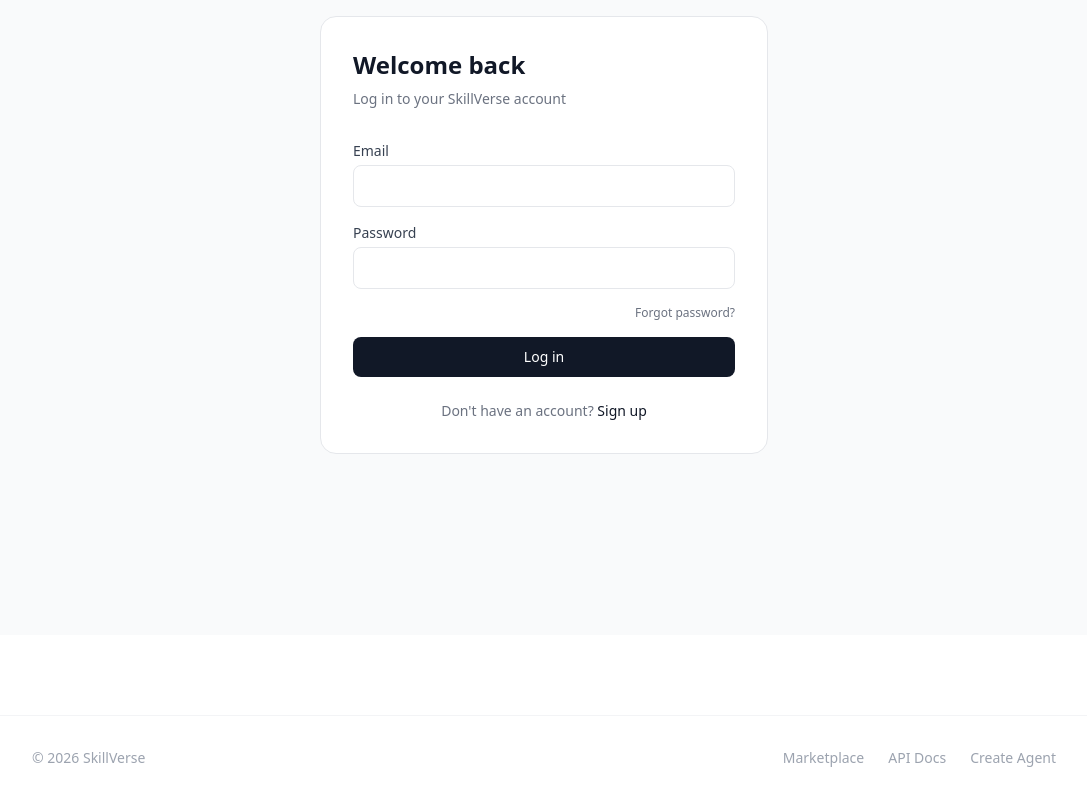
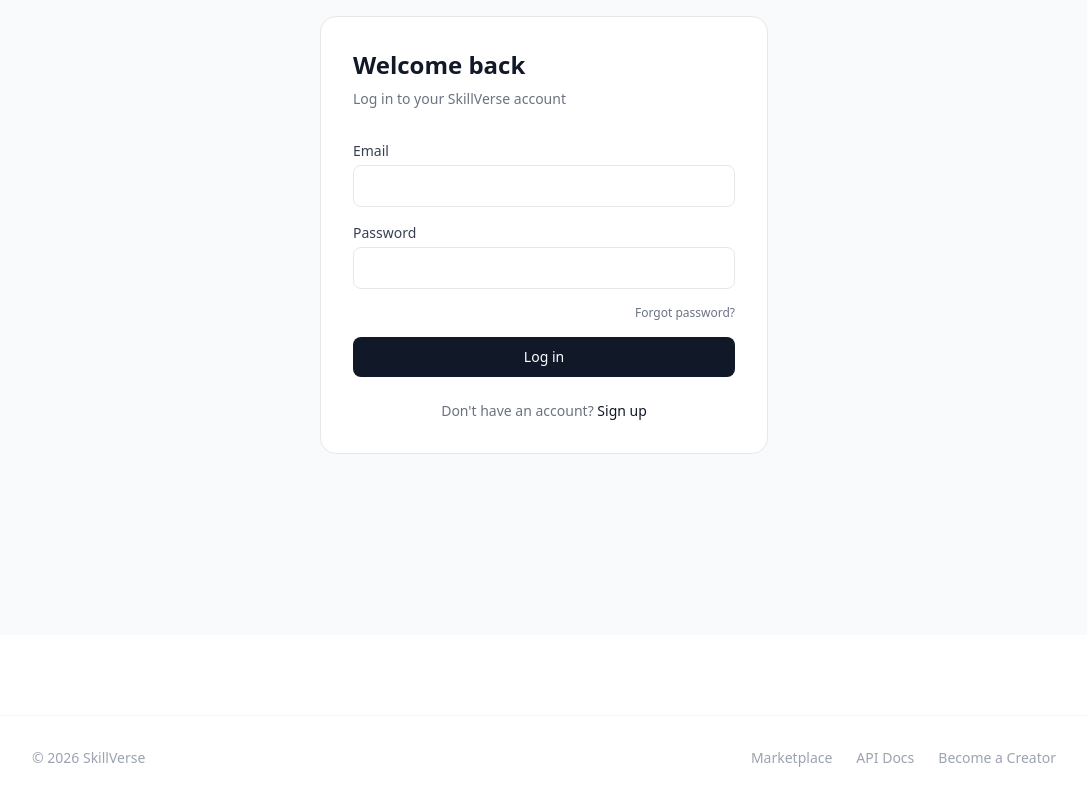
Before and after one commit to Utsavkumar001/skillverse-frontend, a React (Vite) app: page /login in a window 1280 px wide. Shown: the part 218-1018 px from the top of the page, without its empty margins (96-1183 px from the left). Built offline with nearby package versions, Linux system fonts and the light colour scheme; no server answers.

Commit message:
fix footer - role based links

```diff
--- a/src/components/Footer.jsx
+++ b/src/components/Footer.jsx
@@ -1,6 +1,10 @@
 import { Link } from 'react-router-dom';
+import { useAuth } from '../context/AuthContext';
 
 export default function Footer() {
+  const { user } = useAuth();
+  const isCreator = user?.role === 'creator' || user?.role === 'admin';
+
   return (
     <footer className="border-t border-gray-100 mt-20 py-8 px-6">
       <div className="max-w-5xl mx-auto flex flex-col sm:flex-row items-center justify-between gap-4 text-sm text-gray-400">
@@ -8,7 +12,11 @@
         <div className="flex gap-6">
           <Link to="/marketplace" className="hover:text-gray-900 transition-colors">Marketplace</Link>
           <Link to="/api-docs" className="hover:text-gray-900 transition-colors">API Docs</Link>
-          <Link to="/creator/build" className="hover:text-gray-900 transition-colors">Create Agent</Link>
+          {isCreator ? (
+            <Link to="/creator/dashboard" className="hover:text-gray-900 transition-colors">Dashboard</Link>
+          ) : (
+            <Link to="/apply-creator" className="hover:text-gray-900 transition-colors">Become a Creator</Link>
+          )}
         </div>
       </div>
     </footer>
```
